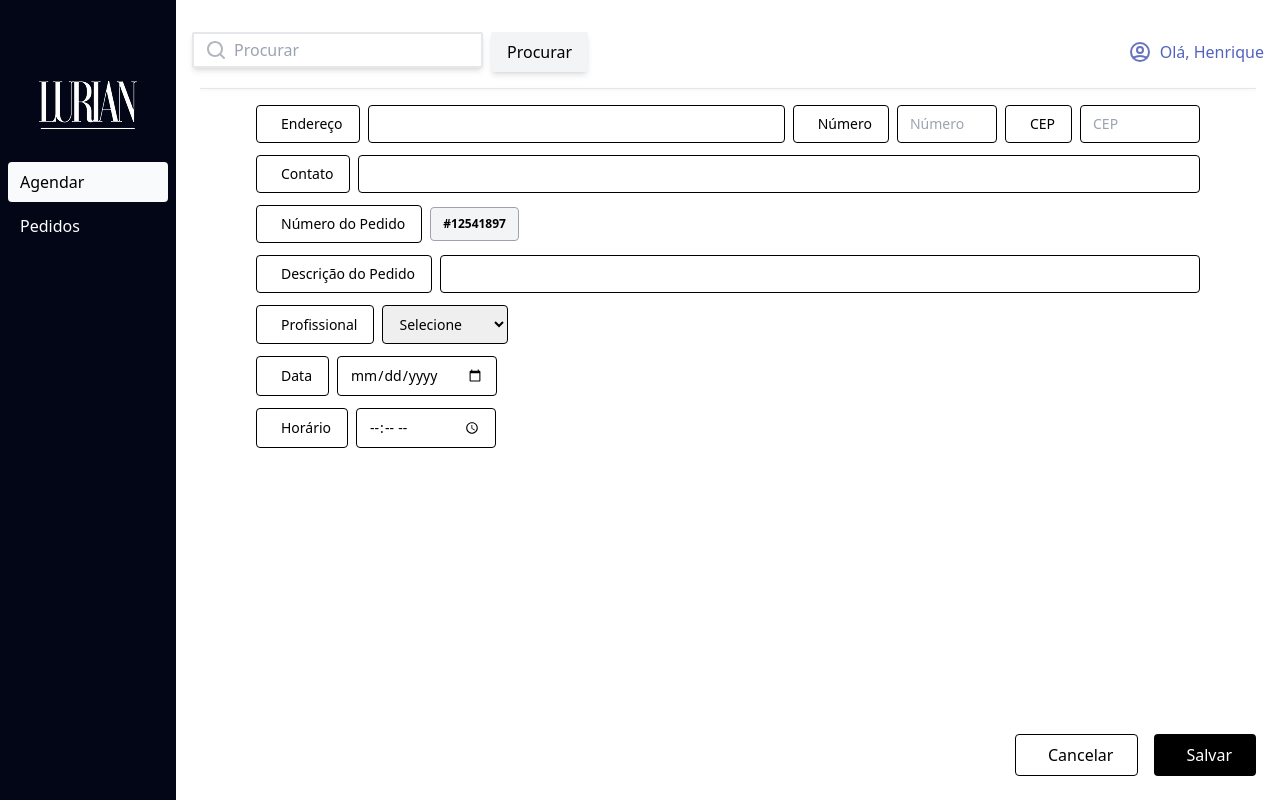
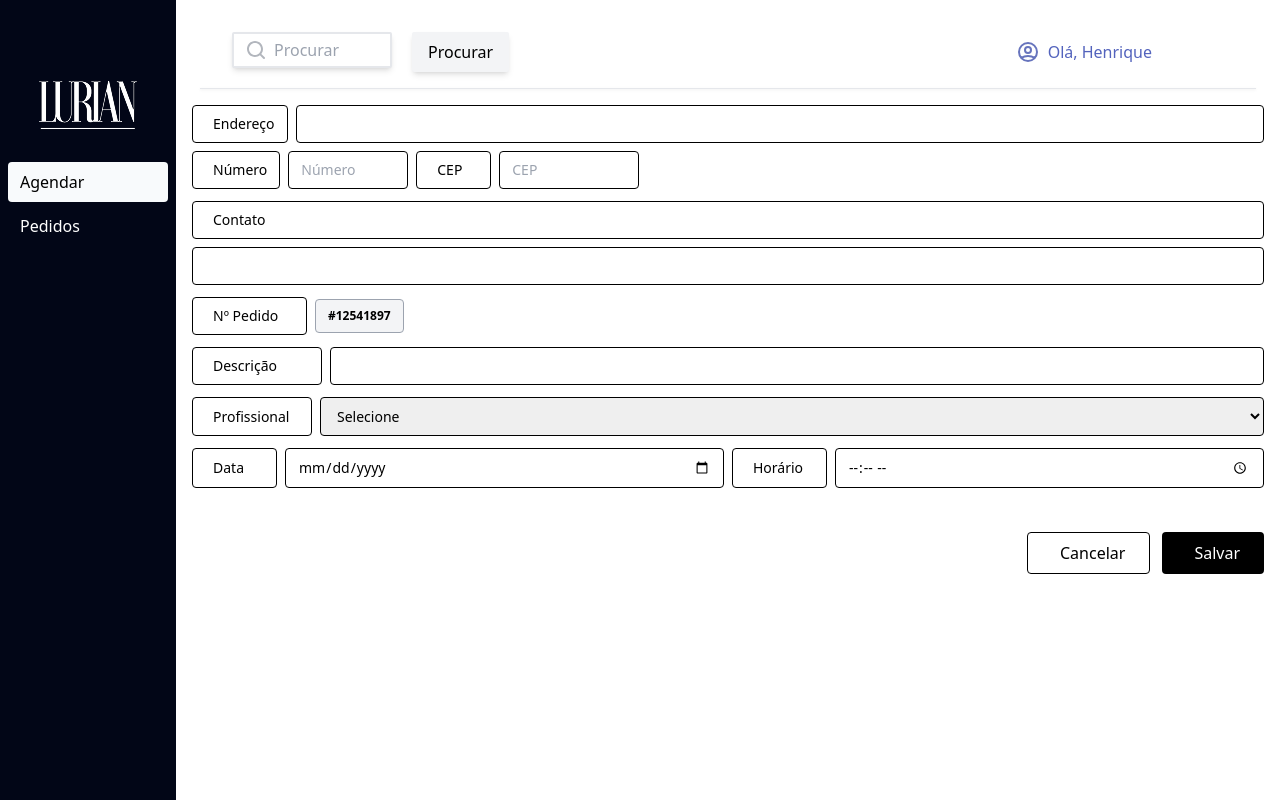
Before and after one commit to Gabriel-vcampos/Projeto-lurian-angular16, an Angular app in the folder projetointegrador/: page /adm/new-schedule in a window 1280 px wide. Built offline with nearby package versions, Linux system fonts and the light colour scheme.

Commit message:
commit atualização new-schedule

```diff
--- a/projetointegrador/src/app/components/header-config/header-config.component.html
+++ b/projetointegrador/src/app/components/header-config/header-config.component.html
@@ -1,22 +1,22 @@
 <header class="flex flex-col sm:flex-row w-full justify-between items-stretch sm:items-center gap-3 sm:gap-4 mt-4 sm:mt-8 px-4">
   <!-- Campo de busca -->
-  <div class="flex flex-col sm:flex-row items-stretch w-full sm:w-auto gap-2 sm:gap-0">
-    <div class="relative flex-1">
+  <div class="flex flex-col ml-10 sm:flex-row items-center sm:items-stretch w-full sm:w-auto gap-3 sm:gap-3">
+    <div class="relative w-40 sm:flex-1">
       <input
-        class="w-full border-2 rounded-sm shadow-md py-1 px-3 pl-10 sm:pl-10 pr-4"
+        class="w-full border-2 rounded-sm shadow-md py-1 px-3 pl-10 pr-4"
         style="background-image: url('assets/search.svg'); background-repeat: no-repeat; background-position: 10px center;"
         placeholder="Procurar"
         name="buscaLocal"
         id="buscaLocal"
       />
     </div>
-    <button class="rounded-sm  bg-gray-100 text-black px-4 py-2 shadow-md hover:bg-gray-200 sm:ml-2">
+    <button class="w-40 sm:w-auto rounded-sm bg-gray-100 text-black px-4 py-2 shadow-md hover:bg-gray-200 sm:ml-2">
       Procurar
     </button>
   </div>
 
   <!-- Perfil -->
-  <div class="w-full sm:w-auto flex justify-center sm:justify-end">
+  <div class="w-full sm:w-auto flex justify-center sm:justify-end  sm:mr-28">
     <a class="flex items-center gap-2 text-sm sm:text-base hover:opacity-80 transition-opacity" routerLink="/">
       <img src="assets/user-circle.svg" alt="Perfil" class="w-6 h-6">
       <span class="titulo-usuario">Olá, Henrique</span>
--- a/projetointegrador/src/app/components/sidebar/sidebar.component.html
+++ b/projetointegrador/src/app/components/sidebar/sidebar.component.html
@@ -1,7 +1,7 @@
 <!-- Botão -->
 <button
   (click)="toggleSidebar()"
-  class="fixed md:hidden top-4 left-4 z-[100]  shadow-lg transition-colors"
+  class="fixed md:hidden top-10 left-4 z-[100]  shadow-lg transition-colors"
 >
 <img src="assets/Group 33078.svg" alt="">
 </button>
--- a/projetointegrador/src/app/pages/agendamento/agendamento.component.html
+++ b/projetointegrador/src/app/pages/agendamento/agendamento.component.html
@@ -1,7 +1,7 @@
 <main class="w-full h-screen flex">
   <app-sidebar></app-sidebar>
 
-  <div class="w-full flex flex-col">
+  <div class="w-full flex flex-col md:ml-44">
     <app-header-config></app-header-config>
 
     <div class="flex w-full justify-center items-center gap-2 mt-8">
--- a/projetointegrador/src/app/pages/new-schedule/new-schedule.component.html
+++ b/projetointegrador/src/app/pages/new-schedule/new-schedule.component.html
@@ -4,140 +4,137 @@
   <div class="w-full flex flex-col md:ml-44">
     <app-header-config></app-header-config>
 
-    <!-- <div class="flex justify-between items-center px-6 mt-6">
-      <h2 class="font-semibold text-2xl">Novo Agendamento</h2>
-      <button class="bg-black text-white px-4 py-2 rounded shadow-md">
-        + Novo Agendamento
+    <!-- Conteúdo rolável -->
+    <div class="flex-1 overflow-y-auto">
+      <hr class="my-4 mx-4 md:mx-6 shadow" />
+
+      <form class="flex flex-col px-4 pb-10 text-sm font-medium">
+        <!-- Grupo Endereço -->
+        <div class="flex flex-col w-full mb-3 gap-2">
+          <div class="flex gap-2">
+            <button type="button" disabled
+                    class="flex items-center gap-2 border border-black px-3 py-2 rounded text-sm shrink-0 min-w-[90px]">
+              <i class="fas fa-map-marker-alt text-sm"></i>
+              <span class="hidden md:inline">Endereço</span>
             </button>
-    </div> -->
-
-    <hr class="my-4 mx-6 shadow" />
-
-    <form class="flex flex-col px-20 pb-10 text-sm font-medium">
-
-      <div class="flex w-full mb-3">
-        <button type="button" disabled class="flex items-center gap-2 border border-black px-4 py-2 rounded text-sm">
-          <i class="fas fa-map-marker-alt"></i> Endereço
-        </button>
-        <input
-          type="text"
-          [(ngModel)]="agendamento.endereco"
-          name="endereco"
-          class="ml-2 flex-1 border border-black rounded px-3 py-2"
-        />
-
-        <button type="button" disabled class="ml-2 flex items-center gap-2 border border-black px-4 py-2 rounded text-sm">
-          <i class="fas fa-hashtag"></i> Número
-        </button>
-        <input
-          type="text"
-          [(ngModel)]="agendamento.numero"
-          name="numero"
-          placeholder="Número"
-          class="ml-2 w-[100px] border border-black rounded px-3 py-2"
-        />
-
-        <button type="button" disabled class="ml-2 flex items-center gap-2 border border-black px-4 py-2 rounded text-sm">
-          <i class="fas fa-barcode"></i> CEP
-        </button>
-        <input
-          type="text"
-          [(ngModel)]="agendamento.cep"
-          name="cep"
-          placeholder="CEP"
-          class="ml-2 w-[120px] border border-black rounded px-3 py-2"
-        />
+            <input type="text" [(ngModel)]="agendamento.endereco" name="endereco"
+                   class="w-full border border-black rounded px-3 py-2 placeholder:text-sm"/>
           </div>
 
-      <div class="flex w-full mb-3">
-        <button type="button" disabled class="flex items-center gap-2 border border-black px-4 py-2 rounded text-sm">
-          <i class="fas fa-phone"></i> Contato
+          <!-- Número e CEP -->
+          <div class="flex flex-col md:flex-row gap-2">
+            <div class="flex gap-2">
+              <button type="button" disabled
+                      class="flex items-center gap-2 border border-black px-3 py-2 rounded text-sm shrink-0 min-w-[85px]">
+                <i class="fas fa-hashtag text-sm"></i>
+                <span class="hidden md:inline">Número</span>
               </button>
-        <input
-          type="text"
-          [(ngModel)]="agendamento.contato"
-          name="contato"
-          class="ml-2 w-full border border-black rounded px-3 py-2"
-        />
+              <input type="text" [(ngModel)]="agendamento.numero" name="numero" placeholder="Número"
+                     class="w-full md:w-[120px] border border-black rounded px-3 py-2 text-sm"/>
             </div>
 
-      <div class="flex items-center mb-3">
-        <button type="button" class="flex items-center gap-2 border border-black px-4 py-2 rounded text-sm">
-          <i class="fas fa-plus"></i> Número do Pedido
+            <div class="flex gap-2">
+              <button type="button" disabled
+                      class="flex items-center gap-2 border border-black px-3 py-2 rounded text-sm shrink-0 min-w-[75px]">
+                <i class="fas fa-barcode text-sm"></i>
+                <span class="hidden md:inline">CEP</span>
               </button>
-        <span class="ml-2 text-xs font-semibold px-3 py-2 border border-gray-400 rounded bg-gray-100">
+              <input type="text" [(ngModel)]="agendamento.cep" name="cep" placeholder="CEP"
+                     class="w-full md:w-[140px] border border-black rounded px-3 py-2 text-sm"/>
+            </div>
+          </div>
+        </div>
+
+        <!-- Contato -->
+        <div class="flex flex-col w-full mb-3 gap-2">
+          <button type="button" disabled
+                  class="flex items-center gap-2 border border-black px-3 py-2 rounded text-sm shrink-0 min-w-[95px]">
+            <i class="fas fa-phone text-sm"></i>
+            <span class="hidden md:inline">Contato</span>
+          </button>
+          <input type="text" [(ngModel)]="agendamento.contato" name="contato"
+                 class="w-full border border-black rounded px-3 py-2 text-sm"/>
+        </div>
+
+        <!-- Número do Pedido -->
+        <div class="flex flex-col md:flex-row items-start md:items-center mb-3 gap-2">
+          <button type="button"
+                  class="flex items-center gap-2 border border-black px-3 py-2 rounded text-sm shrink-0 min-w-[115px]">
+            <i class="fas fa-plus text-sm"></i>
+            <span class="hidden md:inline">Nº Pedido</span>
+          </button>
+          <span class="text-xs font-semibold px-3 py-2 border border-gray-400 rounded bg-gray-100">
             {{ agendamento.numeroPedido }}
           </span>
         </div>
 
-      <div class="flex w-full mb-3">
-        <button type="button" disabled class="flex items-center gap-2 border border-black px-4 py-2 rounded text-sm">
-          <i class="fas fa-align-left"></i> Descrição do Pedido
+        <!-- Descrição do Pedido (Ajustado) -->
+        <div class="flex flex-col w-full mb-3 gap-2">
+          <div class="flex gap-2">
+            <button type="button" disabled
+                    class="flex items-center gap-2 border border-black px-3 py-2 rounded text-sm shrink-0 min-w-[130px]">
+              <i class="fas fa-align-left text-sm"></i>
+              <span class="hidden md:inline">Descrição</span>
             </button>
-        <input
-          type="text"
-          [(ngModel)]="agendamento.descricaoPedido"
-          name="descricaoPedido"
-          class="ml-2 flex-1 border border-black rounded px-3 py-2"
-        />
+            <input type="text" [(ngModel)]="agendamento.descricaoPedido" name="descricaoPedido"
+                   class="w-full border border-black rounded px-3 py-2 text-sm"/>
+          </div>
         </div>
 
-      <div class="flex w-full mb-3">
-        <button type="button" disabled class="flex items-center gap-2 border border-black px-4 py-2 rounded text-sm">
-          <i class="fas fa-user"></i> Profissional
+        <!-- Profissional (Ajustado) -->
+        <div class="flex flex-col w-full mb-3 gap-2">
+          <div class="flex gap-2">
+            <button type="button" disabled
+                    class="flex items-center gap-2 border border-black px-3 py-2 rounded text-sm shrink-0 min-w-[120px]">
+              <i class="fas fa-user text-sm"></i>
+              <span class="hidden md:inline">Profissional</span>
             </button>
-        <select
-          [(ngModel)]="agendamento.profissional"
-          name="profissional"
-          class="ml-2 border border-black rounded px-3 py-2"
-        >
+            <select [(ngModel)]="agendamento.profissional" name="profissional"
+                    class="w-full border border-black rounded px-3 py-2 text-sm">
               <option value="">Selecione</option>
               <option value="Lurdes M. V.">Lurdes M. V.</option>
               <option value="João P.">João P.</option>
             </select>
           </div>
+        </div>
 
-      <div class="flex w-full mb-3">
-        <button type="button" disabled class="flex items-center gap-2 border border-black px-4 py-2 rounded text-sm">
-          <i class="fas fa-calendar-alt"></i> Data
+        <!-- Data e Hora -->
+        <div class="flex flex-col sm:flex-row w-full gap-2 mb-3">
+          <div class="flex gap-2 flex-1">
+            <button type="button" disabled
+                    class="flex items-center gap-2 border border-black px-3 py-2 rounded text-sm shrink-0 min-w-[85px]">
+              <i class="fas fa-calendar-alt text-sm"></i>
+              <span class="hidden md:inline">Data</span>
             </button>
-        <input
-          type="date"
-          [(ngModel)]="agendamento.data"
-          name="data"
-          class="ml-2 w-[160px] border border-black rounded px-3 py-2"
-        />
+            <input type="date" [(ngModel)]="agendamento.data" name="data"
+                   class="w-full border border-black rounded px-3 py-2 text-sm"/>
+          </div>
 
+          <div class="flex gap-2 flex-1">
+            <button type="button" disabled
+                    class="flex items-center gap-2 border border-black px-3 py-2 rounded text-sm shrink-0 min-w-[95px]">
+              <i class="fas fa-clock text-sm"></i>
+              <span class="hidden md:inline">Horário</span>
+            </button>
+            <input type="time" [(ngModel)]="agendamento.horario" name="horario"
+                   class="w-full border border-black rounded px-3 py-2 text-sm"/>
           </div>
-      <div class="flex w-full mb-3">
+        </div>
 
-        <button type="button" disabled class=" flex items-center gap-2 border border-black px-4 py-2 rounded text-sm">
-          <i class="fas fa-clock"></i> Horário
+        <!-- Botões de Ação -->
+        <div class="flex flex-col-reverse sm:flex-row mt-8 justify-center sm:justify-end gap-3 px-0">
+          <button type="button" (click)="cancelar()"
+                  class="border border-black px-6 py-2 rounded flex items-center gap-2 justify-center text-sm sm:text-base">
+            <i class="fas fa-times-circle"></i>
+            <span>Cancelar</span>
           </button>
-        <input
-          type="time"
-          [(ngModel)]="agendamento.horario"
-          name="horario"
-          class="ml-2 w-[140px] border border-black rounded px-3 py-2"
-        />
+          <button type="button" (click)="salvar()"
+                  class="bg-black text-white px-6 py-2 rounded flex items-center gap-2 justify-center text-sm sm:text-base">
+            <i class="fas fa-save"></i>
+            <span>Salvar</span>
+          </button>
         </div>
       </form>
-
-    <div class="flex mt-auto justify-end gap-4 px-6 pb-6">
-      <button
-        type="button"
-        (click)="cancelar()"
-        class="border border-black px-6 py-2 rounded flex items-center gap-2"
-      >
-        <i class="fas fa-times-circle"></i> Cancelar
-      </button>
-      <button
-        type="button"
-        (click)="salvar()"
-        class="bg-black text-white px-6 py-2 rounded flex items-center gap-2"
-      >
-        <i class="fas fa-save"></i> Salvar
-      </button>
     </div>
   </div>
 </main>
```
Also changed, not shown: projetointegrador/src/app/components/header-config/header-config.component.scss (+7 -0 lines). Lines whose indentation alone changed are shown as unchanged.
